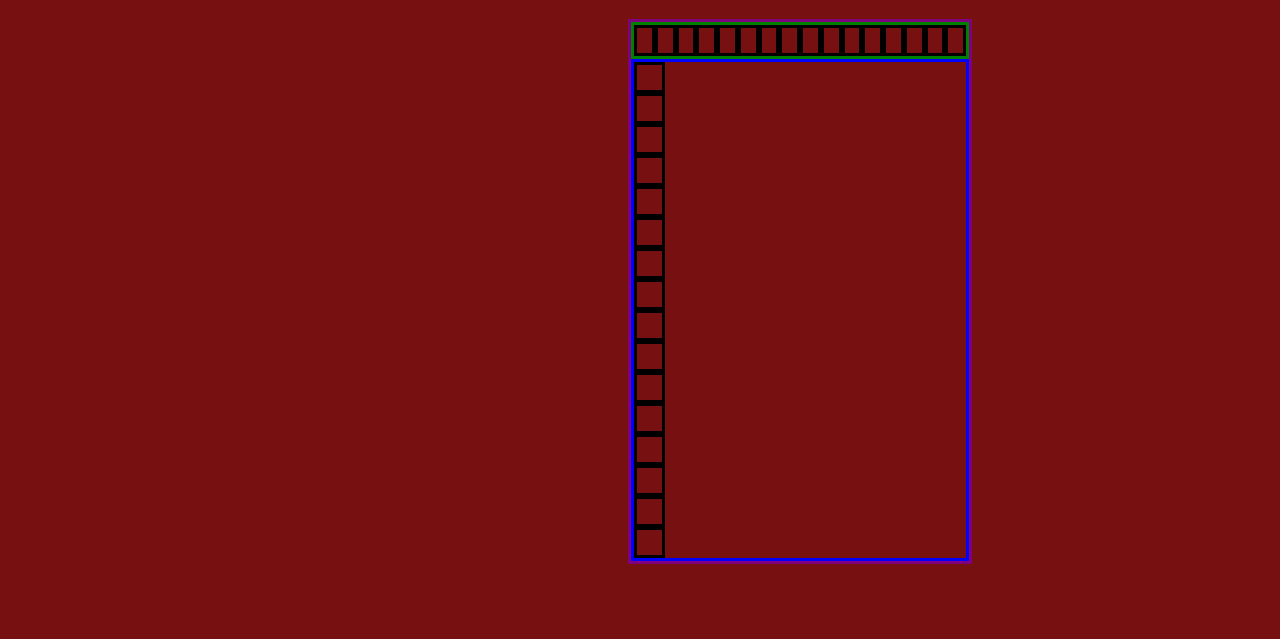
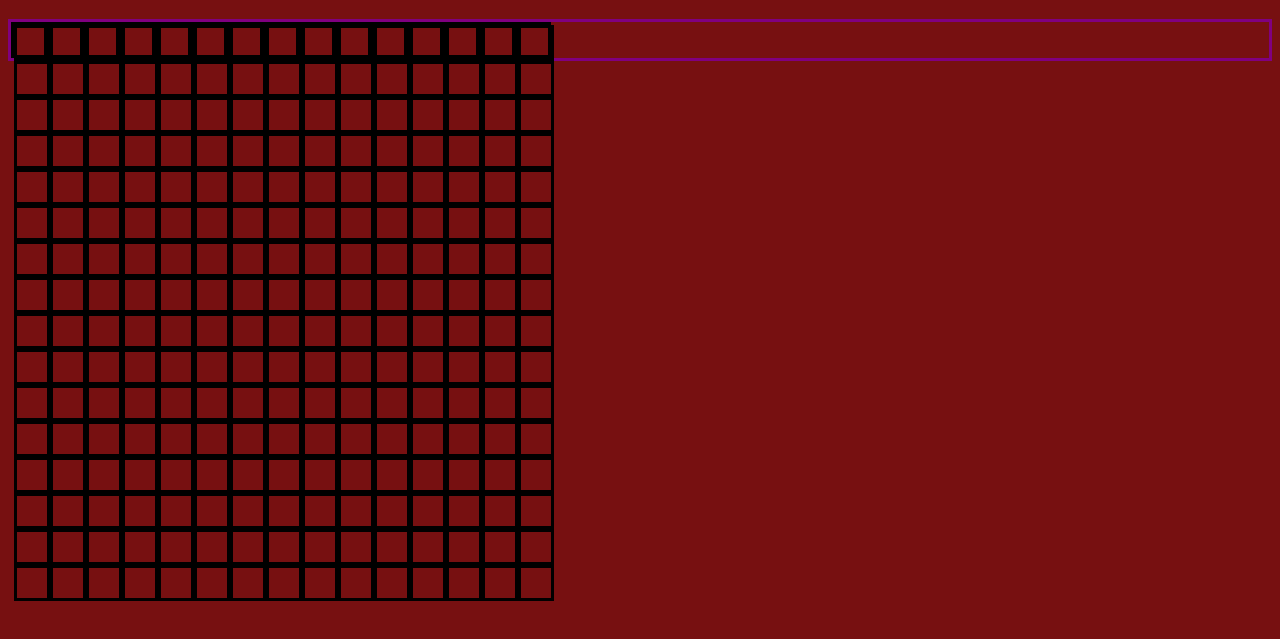
Before and after one commit to jo-and75/etch-a-sketch, a plain HTML site: page index.html in a window 1280 px wide. Shown: the part 61-700 px from the top of the page. Drawn offline with Linux system fonts and the light colour scheme.

Commit message:
Add createGrid function

```diff
--- a/main.js
+++ b/main.js
@@ -1,44 +1,23 @@
 const body = document.querySelector("body");
 const container = document.getElementById("container");
 
-const frameUp = document.createElement("div");
-const frameDown = document.createElement("div");
-const frameLeft = document.createElement("div");
-const frameRight = document.createElement("div");
+container.setAttribute("style", "border: solid purple; display:flex; width:auto; height: auto;")
 
 
-frameUp.setAttribute("style", "border:solid green; display:flex; justify-content:center;")
-frameLeft.setAttribute("style","border: solid blue; display:flex; flex-direction:column; align-items: flex-start;")
+function createGrid(size) {
+    for(let i = 1; i < size ; i++){
+    const column = document.createElement("div");
+    column.setAttribute("style","border: solid black; height: 30px; width: 30px;");
+    container.appendChild(column);
 
-container.setAttribute("style", "border: solid purple; margin-left: 620px; margin-right: 300px")
-
-
-
-for(let i =0; i < 16 ; i++){
-
-
-    const topDivs = document.createElement("div");
-    topDivs.setAttribute("style", "border:solid; height:25px; width:25px; display:flex; flex-direction:row;");
-    frameUp.appendChild(topDivs);
-    container.appendChild(frameUp)
-
-
-    const leftDivs = document.createElement("div");
-    leftDivs.setAttribute("style", "border:solid; height:25px; width:25px;display:flex-direction: column;");
-    frameLeft.appendChild(leftDivs);
-    container.appendChild(frameLeft);
-
-    /*
-    const rightDivs = document.createElement("div");
-    rightDivs.setAttribute("style", "border:solid; height:25px; width:25px; display:flex; flex-direction:column;");
-    container.appendChild(rightDivs);
-
-    const bottomDivs = document.createElement("div");
-    bottomDivs.setAttribute("style", "border:solid; height:25px; width:25px; flex-direction:row; align-items:flex-end;");
-    container.appendChild(bottomDivs);
-   */
+        for (let j = 1; j <= size; j++){
+            const row = document.createElement("div");
+            row.setAttribute("style","border: solid black; height: 30px; width: 30px;");
+            column.appendChild(row);
+        }
+    }
 }
 
+createGrid(16)
+
 body.setAttribute("style", "background-color:#771011;")
-
-top.setAttribute("style","display:flex; border:solid green;")
```
Also changed, not shown: index.html (+0 -1 lines).
